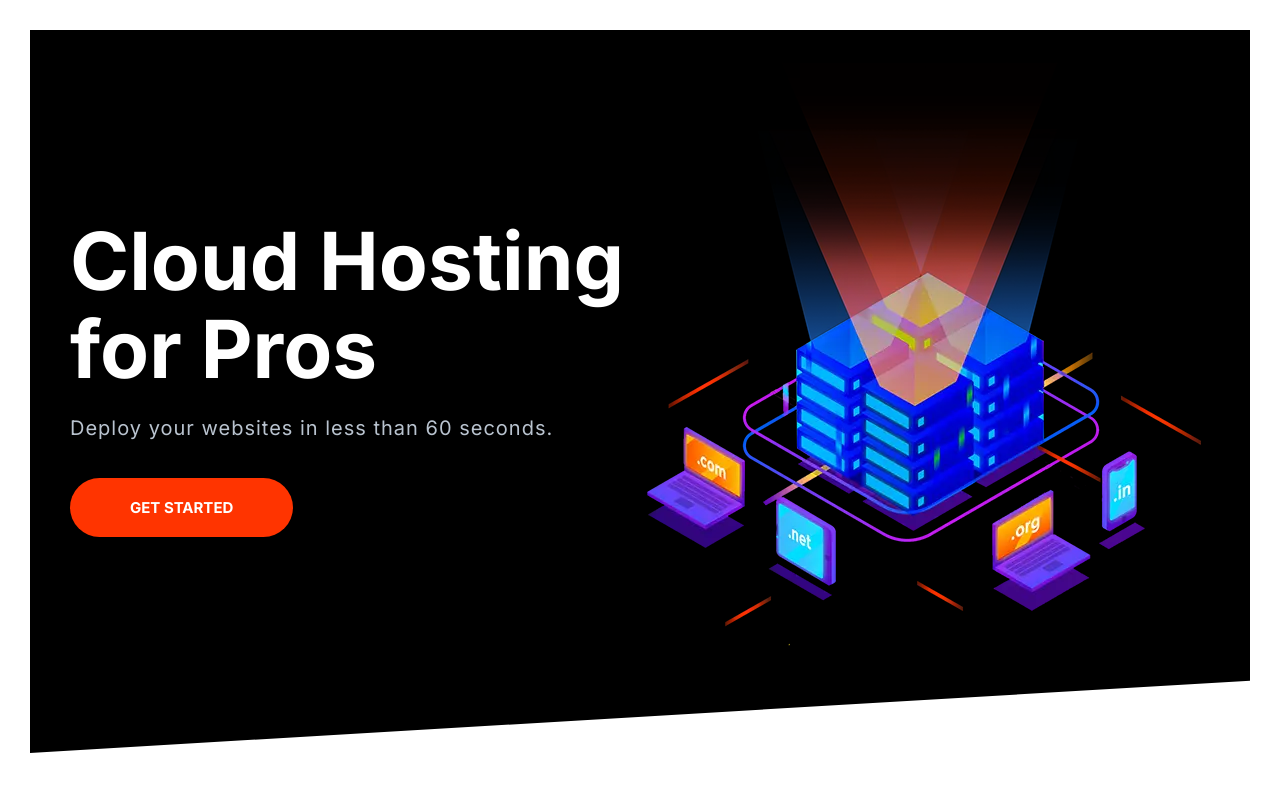
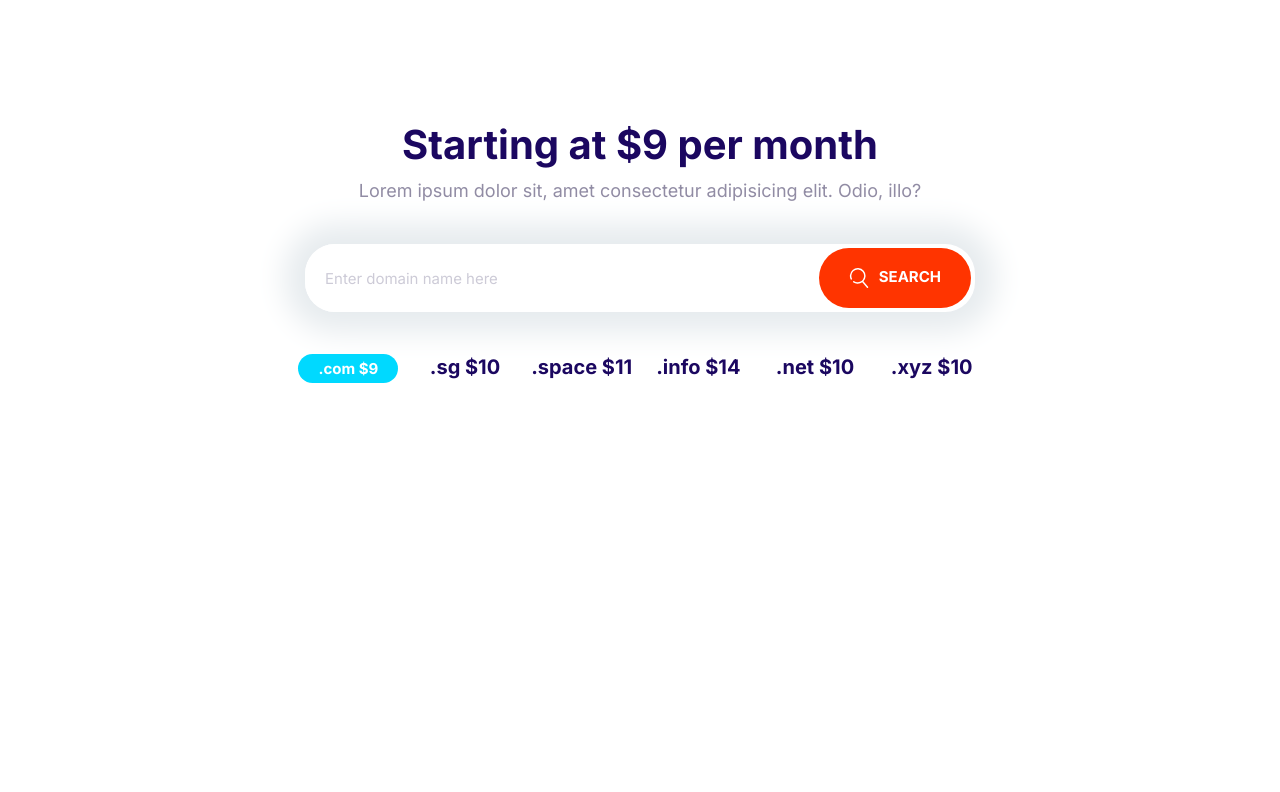
Before and after one commit to mhaidert/haider, a plain HTML site: page index.html in a window 1280 px wide. Drawn offline with Linux system fonts and the light colour scheme.

Commit message:
Created domain block component.

```diff
--- a/css/styles.css
+++ b/css/styles.css
@@ -206,10 +206,18 @@ a {
     font-size: 1.8rem;
     font-weight: 600;
     margin: 1rem 0;
+    outline: 0;
     padding: 2rem 3rem;
     text-align: center;
     text-transform: uppercase;
     white-space: nowrap;
+}
+
+.btn .icon {
+    width: 2rem;
+    height: 2rem;
+    margin-right: 1rem;
+    vertical-align: middle;
 }
 
 .btn--primary {
@@ -293,7 +301,7 @@ a {
 .input-group .input {
     border: 0;
     flex-grow: 1;
-    padding: 1.5rem 1rem;
+    padding: 1.5rem 2rem;
 }
 
 .input-group .btn {
@@ -717,3 +725,29 @@ margin: 0;
         align-self: center;
     }
 }
+
+/* Domain Block */
+
+.block-domain .input-group {
+    box-shadow: 0 0 30px 20px #e6ebee;
+    border: 0;
+    margin: 4rem auto;
+    max-width: 670px;
+}
+
+.block-domain__prices {
+    display: grid;
+    grid-template-columns: repeat(3, 1fr);
+    grid-template-rows: repeat(2, 6rem);
+    font-size: 2rem;
+    font-weight: 600;
+    justify-items: center;
+    max-width: 700px;
+    margin: 0 auto;
+}
+
+@media screen and (min-width: 768px) {
+    .block-domain__prices {
+        grid-template-columns: repeat(auto-fit, minmax(10rem, 1fr));
+    }
+}
--- a/index.html
+++ b/index.html
@@ -15,25 +15,29 @@
     <link rel="stylesheet" href="css/styles.css" />
   </head>
   <body>
-    <section class="block block--dark block--skewed-left hero">
-      <div class="container grid grid--1x2">
-        <header class="block__header hero__content">
-          <h1 class="block--heading">Cloud Hosting for Pros</h1>
-          <p class="hero__tagline">
-            Deploy your websites in less than 60 seconds.
-          </p>
-          <a href="" class="btn btn--accent btn--stretched">GET STARTED</a>
-        </header>
-        <picture>
-          <source
-            type="image/webp"
-            srcset="images/banner.webp 1x, images/banner@2x.webp 2x" />
-          <source
-            type="image/png"
-            srcset="images/banner.png 1x, images/banner@2x.png 2x" />
-          <img class="hero__image" src="images/banner.png" alt=""
-        /></picture>
+    <section class="block container block-domain">
+      <header class="block__header">
+        <h2>Starting at $9 per month</h2>
+        <p>
+          Lorem ipsum dolor sit, amet consectetur adipisicing elit. Odio, illo?
+        </p>
+      </header>
+      <div class="input-group">
+        <input type="text" class="input" placeholder="Enter domain name here" />
+        <button class="btn btn--accent">
+          <svg class="icon icon--white">
+            <use xlink:href="images/sprite.svg#search"></use></svg
+          >Search
+        </button>
       </div>
+      <ul class="list block-domain__prices">
+        <li><span class="badge badge--secondary">.com $9</span></li>
+        <li>.sg $10</li>
+        <li>.space $11</li>
+        <li>.info $14</li>
+        <li>.net $10</li>
+        <li>.xyz $10</li>
+      </ul>
     </section>
     <script src="js/main.js"></script>
   </body>
```
Also changed, not shown: components/domainBlock.html (added, +22 -0 lines).
